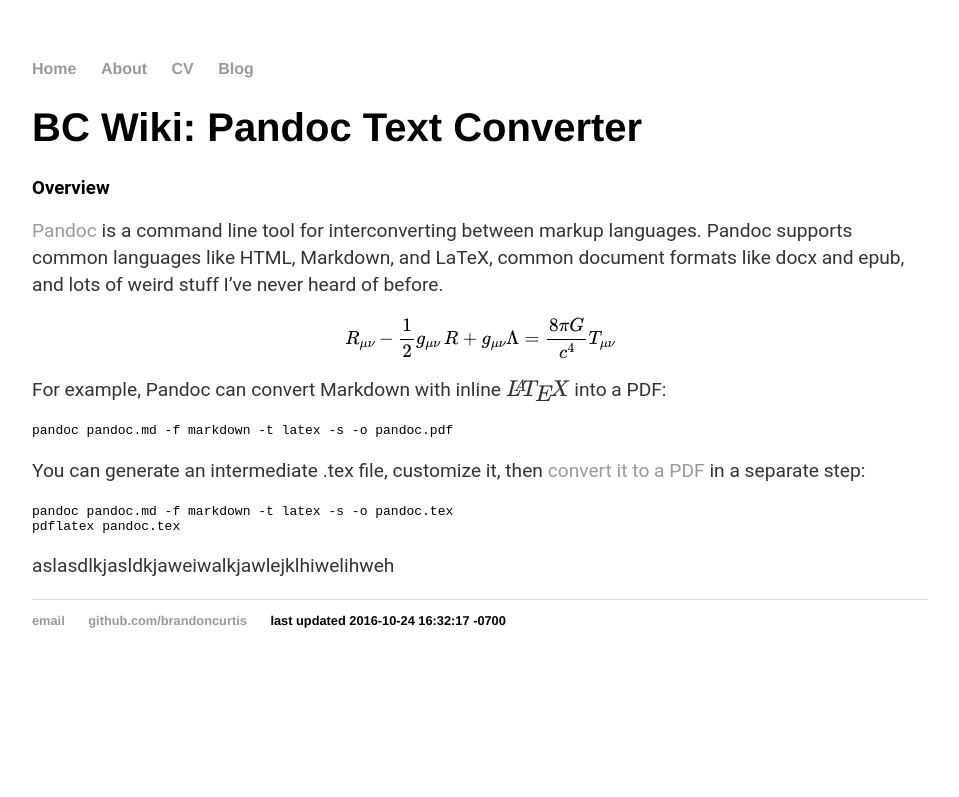
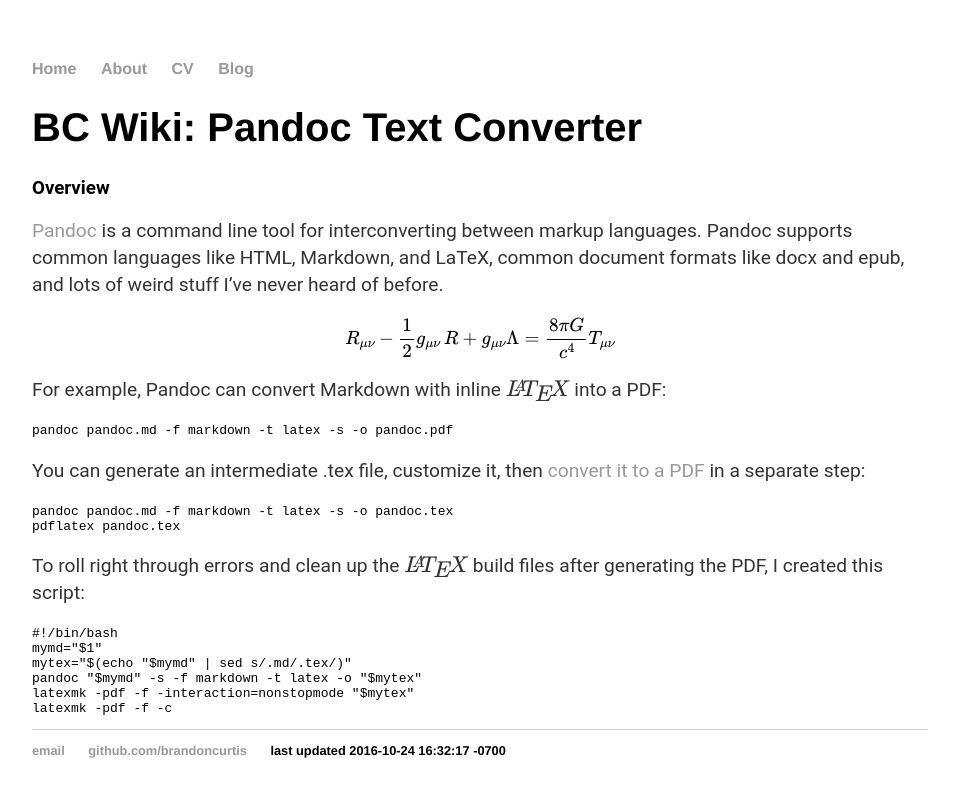
Before and after one commit to brandoncurtis/wiki, a Jekyll site: the page built from _wikipages/software/pandoc.md, in a window 1280 px wide. Shown: the top 797 px of the page, without its empty margins (160-1119 px from the left). Built offline with Jekyll 4.4.1, drawn with Linux system fonts in a browser that asks for light colours; formulas are drawn with MathJax 3.

Commit message:
inline LaTeX with MD preview, MathJax, pandoc

```diff
--- a/_wikipages/software/pandoc.md
+++ b/_wikipages/software/pandoc.md
@@ -24,4 +24,11 @@
     pandoc pandoc.md -f markdown -t latex -s -o pandoc.tex
     pdflatex pandoc.tex
 
-aslasdlkjasldkjaweiwalkjawlejklhiwelihweh
+To roll right through errors and clean up the $\LaTeX$ build files after generating the PDF, I created this script:
+
+    #!/bin/bash
+    mymd="$1"
+    mytex="$(echo "$mymd" | sed s/.md/.tex/)"
+    pandoc "$mymd" -s -f markdown -t latex -o "$mytex"
+    latexmk -pdf -f -interaction=nonstopmode "$mytex"
+    latexmk -pdf -f -c
```
Also changed, not shown: 2 other files.
